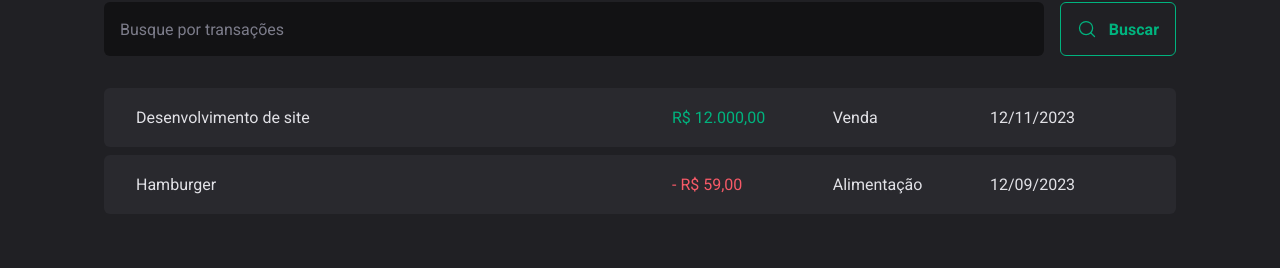
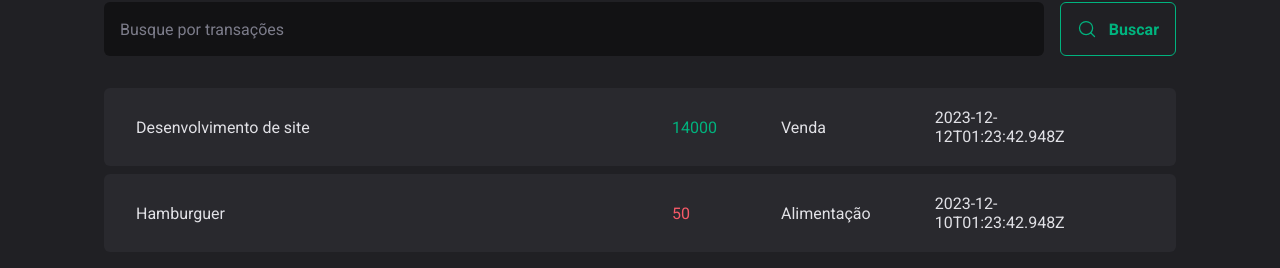
Before and after one commit to pedromlsr/dt-money-rocketseat-ignite, a React (Vite) app in the folder 03-dt-money/: page / in a window 1280 px wide. Shown: the part 272-540 px from the top of the page. Built offline with nearby package versions, Linux system fonts and the light colour scheme; data requests are answered from the project's data file.

Commit message:
fetchin data pro json-sever and showing on screen

```diff
--- a/03-dt-money/src/pages/Transactions/index.tsx
+++ b/03-dt-money/src/pages/Transactions/index.tsx
@@ -1,9 +1,40 @@
+import { useEffect, useState } from "react";
 import { Header } from "../../components/Header";
 import { Summary } from "../../components/Summary";
 import { SearchForm } from "./components/SearchForm";
 import { PriceHighlight, TransactionsContainer, TransactionsTable } from "./styles";
 
+interface Transaction {
+  id: number
+  description: string
+  type: 'income' | 'outcome'
+  price: number
+  category: string
+  createdAt: string
+}
+
 export function Transactions() {
+  const [transactions, setTransactions] = useState<Transaction[]>([])
+
+  // useEffect(() => {
+  //   fetch('http://localhost:3000/transactions')
+  //     .then(response => response.json())
+  //     .then(data => {
+  //       console.log(data)
+  //     })
+  // }, [])
+
+  async function loadTransactions() {
+    const response = await fetch('http://localhost:3000/transactions')
+    const data = await response.json()
+
+    setTransactions(data)
+  }
+
+  useEffect(() => {
+    loadTransactions()
+  }, [])
+
   return (
     <div>
       <Header />
@@ -13,28 +44,21 @@
         <SearchForm />
         <TransactionsTable>
           <tbody>
-            <tr>
-              <td width="50%">Desenvolvimento de site</td>
-              <td>
-                <PriceHighlight variant="income">
-                  R$ 12.000,00
-                </PriceHighlight>
-              </td>
-              <td>Venda</td>
-              <td>12/11/2023</td>
-              <td></td>
-            </tr>
-            <tr>
-              <td width="50%">Hamburger</td>
-              <td>
-                <PriceHighlight variant="outcome">
-                  - R$ 59,00
-                </PriceHighlight>
-              </td>
-              <td>Alimentação</td>
-              <td>12/09/2023</td>
-              <td></td>
-            </tr>
+            {transactions.map(transaction => {
+              return (
+                <tr key={transaction.id}>
+                  <td width="50%">{transaction.description}</td>
+                  <td>
+                    <PriceHighlight variant={transaction.type}>
+                      {transaction.price}
+                    </PriceHighlight>
+                  </td>
+                  <td>{transaction.category}</td>
+                  <td>{transaction.createdAt}</td>
+                  <td></td>
+                </tr>
+              )
+            })}
           </tbody>
         </TransactionsTable>
       </TransactionsContainer>
```
